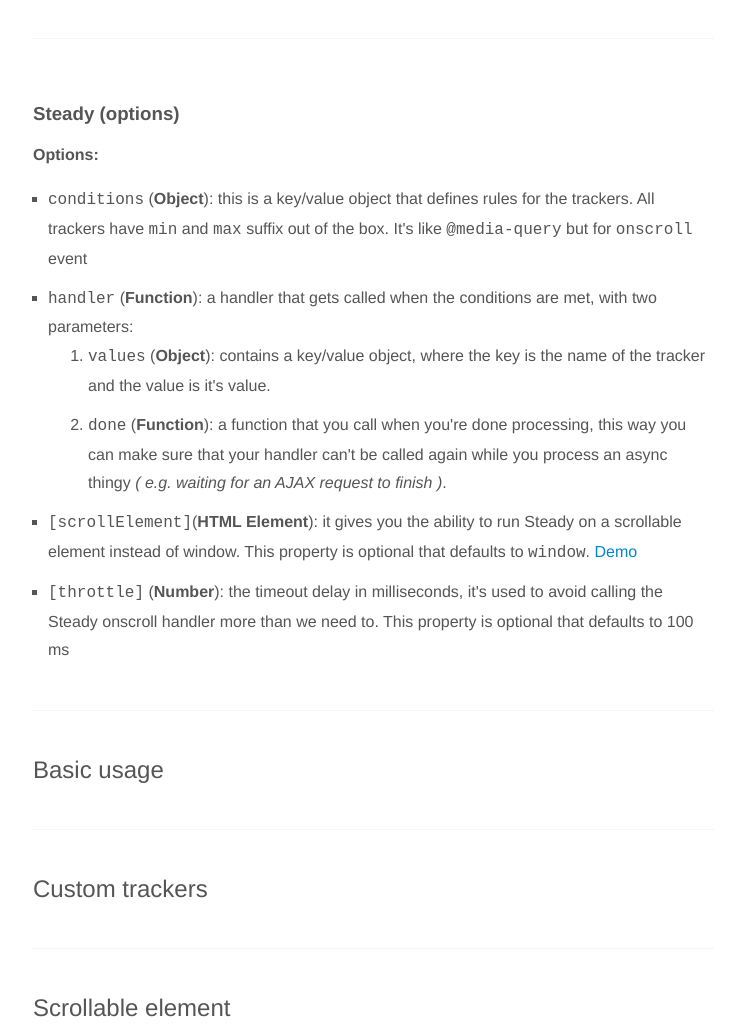
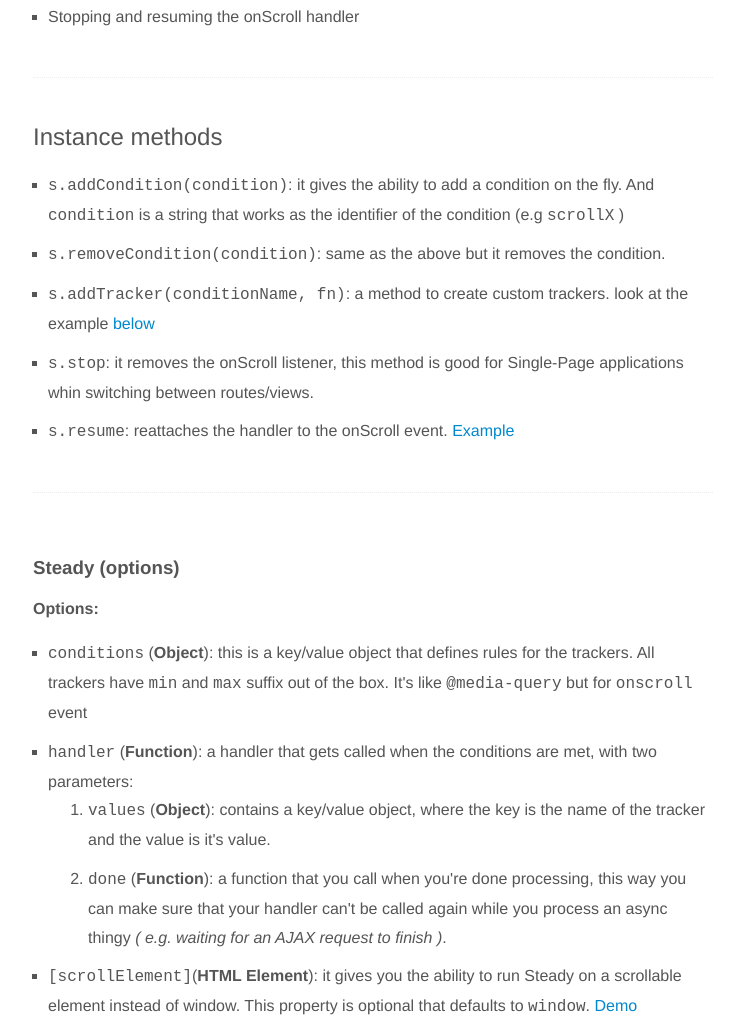
Before and after one commit to lafikl/steady.js, a plain HTML site: page index.html in a window 1280 px wide. Shown: the part 1498-2523 px from the top of the page, without its empty margins (267-1011 px from the left). Drawn offline with Linux system fonts and the light colour scheme.

Commit message:
v0.3.0 docs

```diff
--- a/index.html
+++ b/index.html
@@ -49,7 +49,22 @@
             </ul>
           </li>
           <li>Extendable trackers, you can simply roll your own trackers.</li>
+          <li>Stopping and resuming the onScroll handler</li>
         </ul>
+    </div>
+
+    <div class="st-part">
+        <h2 class="st-part__title">Instance methods</h2>
+        <script src="https://gist.github.com/lafikl/79f1ba78ca22cc0f081e.js"></script>
+
+        <ul>
+          <li><code>s.addCondition(condition)</code>: it gives the ability to add a condition on the fly. And <code>condition</code> is a string that works as the identifier of the condition (e.g <code>scrollX</code> )</li>
+          <li><code>s.removeCondition(condition)</code>: same as the above but it removes the condition.</li>
+          <li><code>s.addTracker(conditionName, fn)</code>: a method to create custom trackers. look at the example <a href="#customTracker">below</a></li>
+          <li><code>s.stop</code>: it removes the onScroll listener, this method is good for Single-Page applications whin switching between routes/views.</li>
+          <li><code>s.resume</code>: reattaches the handler to the onScroll event. <a href="#stopResume">Example</a></li>
+        </ul>
+
     </div>
 
     <div class="st-part">
@@ -77,7 +92,7 @@
 
     </div>
 
-    <div class="st-part">
+    <div class="st-part" id="customTracker">
         <h2 class="st-part__title">Custom trackers</h2>
         <script src="https://gist.github.com/lafikl/470e6f24513c82b60f44.js"></script>
     </div>
@@ -85,6 +100,11 @@
     <div class="st-part">
         <h2 class="st-part__title">Scrollable element</h2>
         <script src="https://gist.github.com/lafikl/cf088bbf02798c66b0f5.js"></script>
+    </div>
+
+    <div class="st-part" id="stopResume">
+        <h2 class="st-part__title">Stop/Resume</h2>
+        <script src="https://gist.github.com/lafikl/79f1ba78ca22cc0f081e.js"></script>
     </div>
 
 
```
